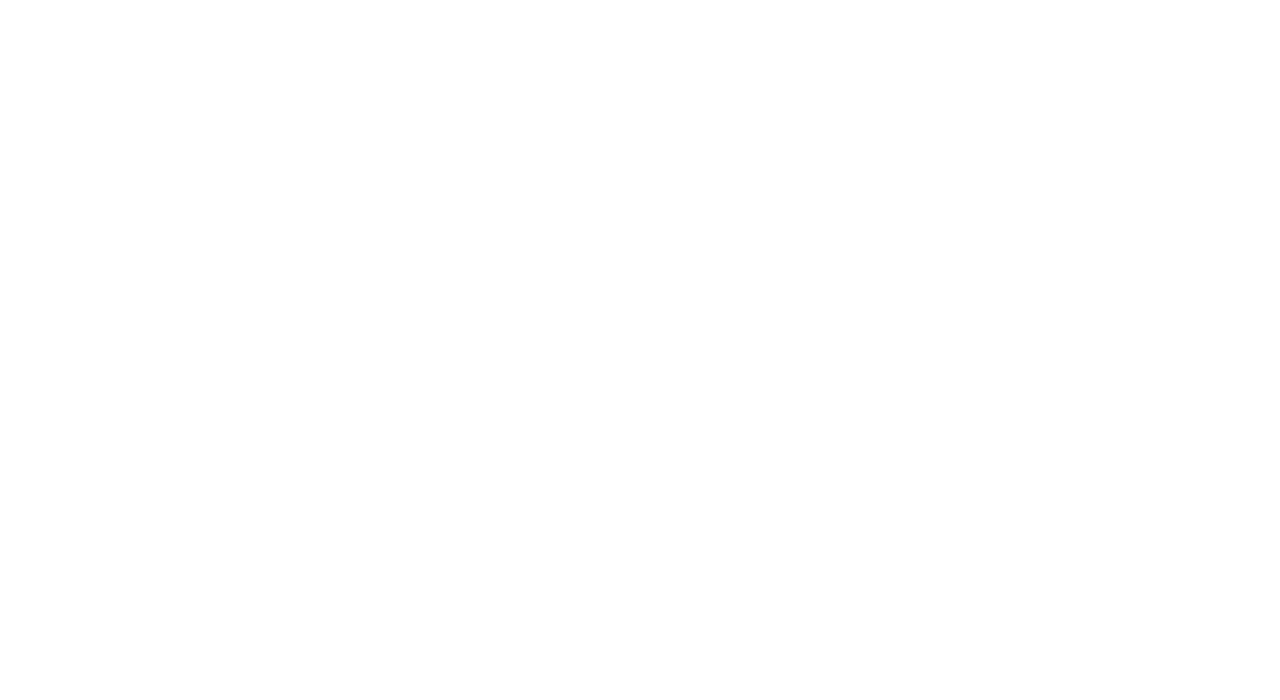
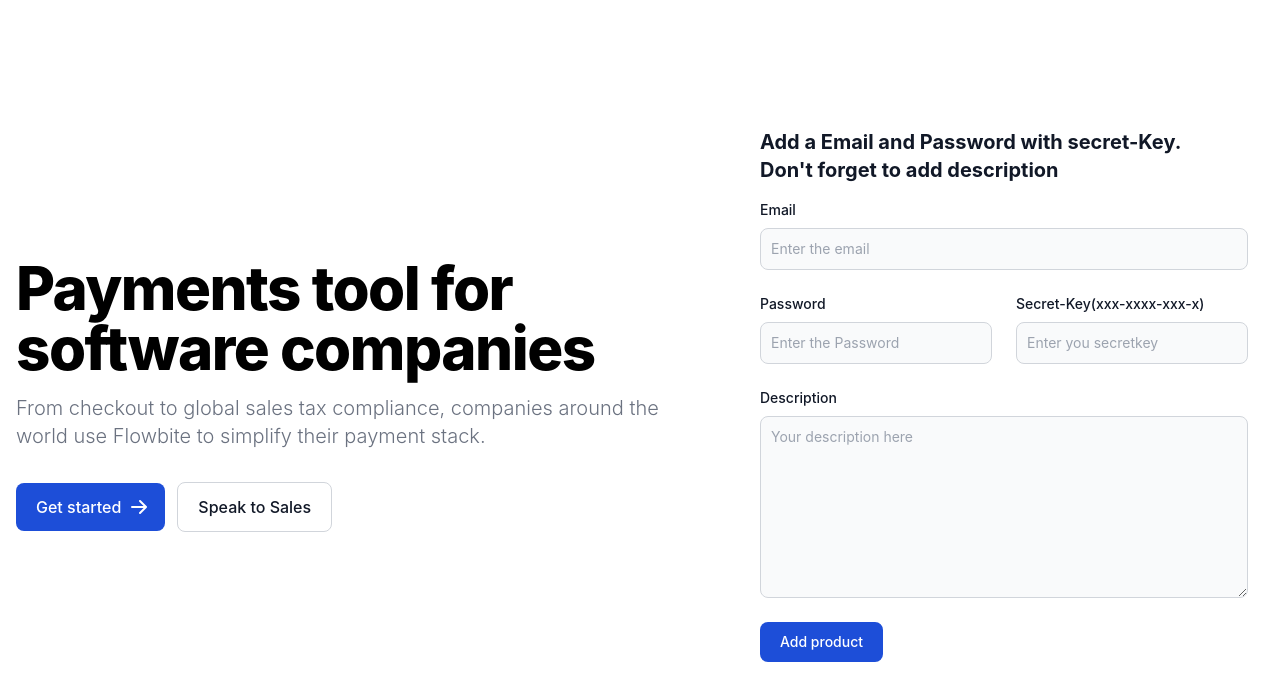
Before and after one commit to Muhammad-Talha028989/emailSaver, a React (Vite) app: page / in a window 1280 px wide. Shown: the top 700 px of the page. Built offline with nearby package versions, Linux system fonts and the light colour scheme.

Commit message:
added the hero and form section

```diff
--- a/index.html
+++ b/index.html
@@ -2,9 +2,9 @@
 <html lang="en">
   <head>
     <meta charset="UTF-8" />
-    <link rel="icon" type="image/svg+xml" href="/vite.svg" />
+    <link rel="icon" type="image/png" href="/public/icons/tapicon.png" />
     <meta name="viewport" content="width=device-width, initial-scale=1.0" />
-    <title>Vite + React + TS</title>
+    <title>EmailSaver</title>
   </head>
   <body>
     <div id="root"></div>
--- /dev/null
+++ b/postcss.config.cjs
@@ -0,0 +1,6 @@
+module.exports = {
+  plugins: {
+    tailwindcss: {},
+    autoprefixer: {},
+  },
+}
--- a/src/App.tsx
+++ b/src/App.tsx
@@ -1,13 +1,14 @@
 import { useState } from 'react'
 import './App.css'
+import Home from './assets/components/Home.components/Home'
 
-function App ()
+function App (): JSX.Element
 {
   const [ count, setCount ] = useState( 0 )
 
   return (
     <div className="App">
-
+      <Home />
     </div>
   )
 }
--- /dev/null
+++ b/src/assets/components/EmailProtection/Personal.info.form.tsx
@@ -0,0 +1,48 @@
+import React from 'react'
+
+const PersonalInfoForm = () =>
+{
+    return (
+        <>
+            <section className="bg-white dark:bg-gray-900">
+                <div className="py-8 px-4 mx-auto max-w-2xl lg:py-16">
+                    {/* Header of the form */ }
+                    <h2 className="mb-4 text-xl font-bold text-gray-900 dark:text-white">Add a Email and Password with secret-Key. <br /> Don't forget to add description</h2>
+                    <form>
+                        <div className="grid gap-4 sm:grid-cols-2 sm:gap-6">
+                            {/* Email input field */ }
+                            <div className="sm:col-span-2">
+                                <label htmlFor="email" className="block mb-2 text-sm font-medium text-gray-900 dark:text-white">Email</label>
+                                <input type={ "email" } name="email" id="name" className="bg-gray-50 border border-gray-300 text-gray-900 text-sm rounded-lg focus:ring-primary-600 focus:border-primary-600 block w-full p-2.5 dark:bg-gray-700 dark:border-gray-600 dark:placeholder-gray-400 dark:text-white dark:focus:ring-primary-500 dark:focus:border-primary-500"
+                                    placeholder="Enter the email" required={ true } />
+                            </div>
+                            {/* Password input field */ }
+
+                            <div className="w-full">
+                                <label htmlFor="password" className="block mb-2 text-sm font-medium text-gray-900 dark:text-white">Password</label>
+                                <input type={ "password" } name="password" id="password" className="bg-gray-50 border border-gray-300 text-gray-900 text-sm rounded-lg focus:ring-primary-600 focus:border-primary-600 block w-full p-2.5 dark:bg-gray-700 dark:border-gray-600 dark:placeholder-gray-400 dark:text-white dark:focus:ring-primary-500 dark:focus:border-primary-500" placeholder="Enter the Password" required={ true } />
+                            </div>
+                            {/* Secret-Key input field */ }
+
+                            <div className="w-full">
+                                <label htmlFor="secretkey" className="block mb-2 text-sm font-medium text-gray-900 dark:text-white">Secret-Key(xxx-xxxx-xxx-x)</label>
+                                <input type={ "password" } name="secretkey" id="secretkey" className="bg-gray-50 border border-gray-300 text-gray-900 text-sm rounded-lg focus:ring-primary-600 focus:border-primary-600 block w-full p-2.5 dark:bg-gray-700 dark:border-gray-600 dark:placeholder-gray-400 dark:text-white dark:focus:ring-primary-500 dark:focus:border-primary-500" placeholder="Enter you secretkey" required={ true } />
+                            </div>
+                            {/* Description input field */ }
+
+                            <div className="sm:col-span-2">
+                                <label htmlFor="description" className="block mb-2 text-sm font-medium text-gray-900 dark:text-white">Description</label>
+                                <textarea id="description" rows={ 8 } className="block p-2.5 w-full text-sm text-gray-900 bg-gray-50 rounded-lg border border-gray-300 focus:ring-primary-500 focus:border-primary-500 dark:bg-gray-700 dark:border-gray-600 dark:placeholder-gray-400 dark:text-white dark:focus:ring-primary-500 dark:focus:border-primary-500" placeholder="Your description here"></textarea>
+                            </div>
+                        </div>
+                        <button type="submit" className="inline-flex items-center px-5 py-2.5 mt-4 sm:mt-6 text-sm font-medium text-center text-white bg-primary-700 rounded-lg focus:ring-4 focus:ring-primary-200 dark:focus:ring-primary-900 hover:bg-primary-800">
+                            Add product
+                        </button>
+                    </form>
+                </div>
+            </section>
+        </>
+    )
+}
+
+export default PersonalInfoForm
--- /dev/null
+++ b/src/assets/components/Home.components/Home.tsx
@@ -0,0 +1,31 @@
+import React from 'react'
+import PersonalInfoForm from '../EmailProtection/Personal.info.form'
+
+const Home = () =>
+{
+    return (
+        <>
+            <section className="bg-white dark:bg-gray-900">
+                <div className="grid max-w-screen-xl px-4 py-8 mx-auto lg:gap-8 xl:gap-0 lg:py-16 lg:grid-cols-12">
+                    <div className="mr-auto place-self-center lg:col-span-7">
+                        <h1 className="max-w-2xl mb-4 text-4xl font-extrabold tracking-tight leading-none md:text-5xl xl:text-6xl dark:text-white">Payments tool for software companies</h1>
+                        <p className="max-w-2xl mb-6 font-light text-gray-500 lg:mb-8 md:text-lg lg:text-xl dark:text-gray-400">From checkout to global sales tax compliance, companies around the world use Flowbite to simplify their payment stack.</p>
+                        <a href="#" className="inline-flex items-center justify-center px-5 py-3 mr-3 text-base font-medium text-center text-white rounded-lg bg-primary-700 hover:bg-primary-800 focus:ring-4 focus:ring-primary-300 dark:focus:ring-primary-900">
+                            Get started
+                            <svg className="w-5 h-5 ml-2 -mr-1" fill="currentColor" viewBox="0 0 20 20" xmlns="http://www.w3.org/2000/svg"><path fill-rule="evenodd" d="M10.293 3.293a1 1 0 011.414 0l6 6a1 1 0 010 1.414l-6 6a1 1 0 01-1.414-1.414L14.586 11H3a1 1 0 110-2h11.586l-4.293-4.293a1 1 0 010-1.414z" clip-rule="evenodd"></path></svg>
+                        </a>
+                        <a href="#" className="inline-flex items-center justify-center px-5 py-3 text-base font-medium text-center text-gray-900 border border-gray-300 rounded-lg hover:bg-gray-100 focus:ring-4 focus:ring-gray-100 dark:text-white dark:border-gray-700 dark:hover:bg-gray-700 dark:focus:ring-gray-800">
+                            Speak to Sales
+                        </a>
+                    </div>
+                    <div className="lg:mt-0 lg:col-span-5 lg:flex">
+                        {/* <img src="https://flowbite.s3.amazonaws.com/blocks/marketing-ui/hero/phone-mockup.png" alt="mockup" /> */ }
+                        <PersonalInfoForm />
+                    </div>
+                </div>
+            </section>
+        </>
+    )
+}
+
+export default Home
--- a/src/index.css
+++ b/src/index.css
@@ -0,0 +1,3 @@
+@tailwind base;
+@tailwind components;
+@tailwind utilities;
--- /dev/null
+++ b/tailwind.config.cjs
@@ -0,0 +1,60 @@
+/** @type {import('tailwindcss').Config} */
+module.exports = {
+  darkMode: "class",
+  content: ["./index.html", "./src/**/*.{js,ts,jsx,tsx,html}"],
+  theme: {
+    extend: {
+      colors: {
+        primary: {
+          50: "#eff6ff",
+          100: "#dbeafe",
+          200: "#bfdbfe",
+          300: "#93c5fd",
+          400: "#60a5fa",
+          500: "#3b82f6",
+          600: "#2563eb",
+          700: "#1d4ed8",
+          800: "#1e40af",
+          900: "#1e3a8a",
+        },
+      },
+      fontFamily: {
+        body: [
+          "Inter",
+          "ui-sans-serif",
+          "system-ui",
+          "-apple-system",
+          "system-ui",
+          "Segoe UI",
+          "Roboto",
+          "Helvetica Neue",
+          "Arial",
+          "Noto Sans",
+          "sans-serif",
+          "Apple Color Emoji",
+          "Segoe UI Emoji",
+          "Segoe UI Symbol",
+          "Noto Color Emoji",
+        ],
+        sans: [
+          "Inter",
+          "ui-sans-serif",
+          "system-ui",
+          "-apple-system",
+          "system-ui",
+          "Segoe UI",
+          "Roboto",
+          "Helvetica Neue",
+          "Arial",
+          "Noto Sans",
+          "sans-serif",
+          "Apple Color Emoji",
+          "Segoe UI Emoji",
+          "Segoe UI Symbol",
+          "Noto Color Emoji",
+        ],
+      },
+    },
+  },
+  plugins: [],
+};
```
Also changed, not shown: public/icons/tapicon.png (added), src/assets/icons/tapicon.png (added).
